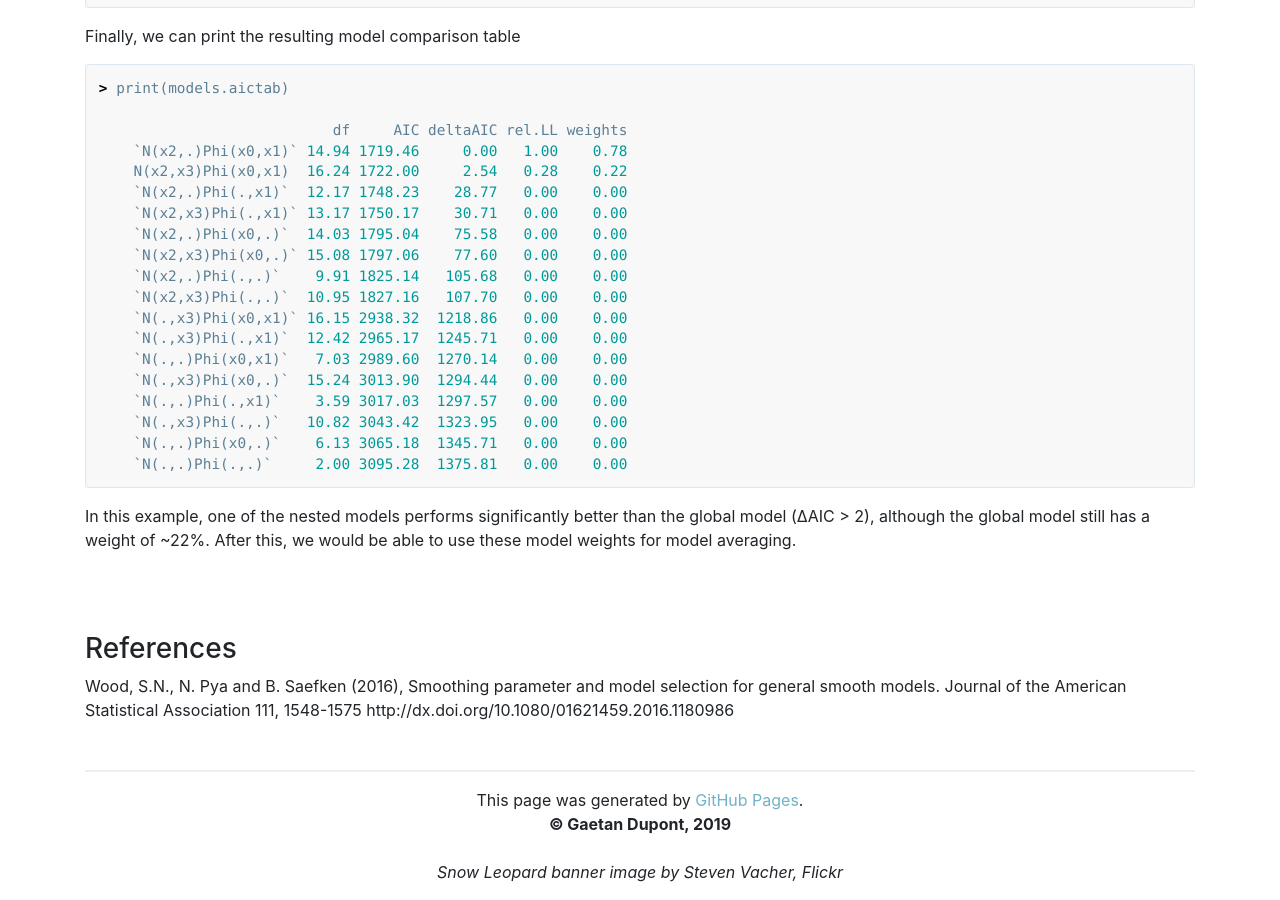
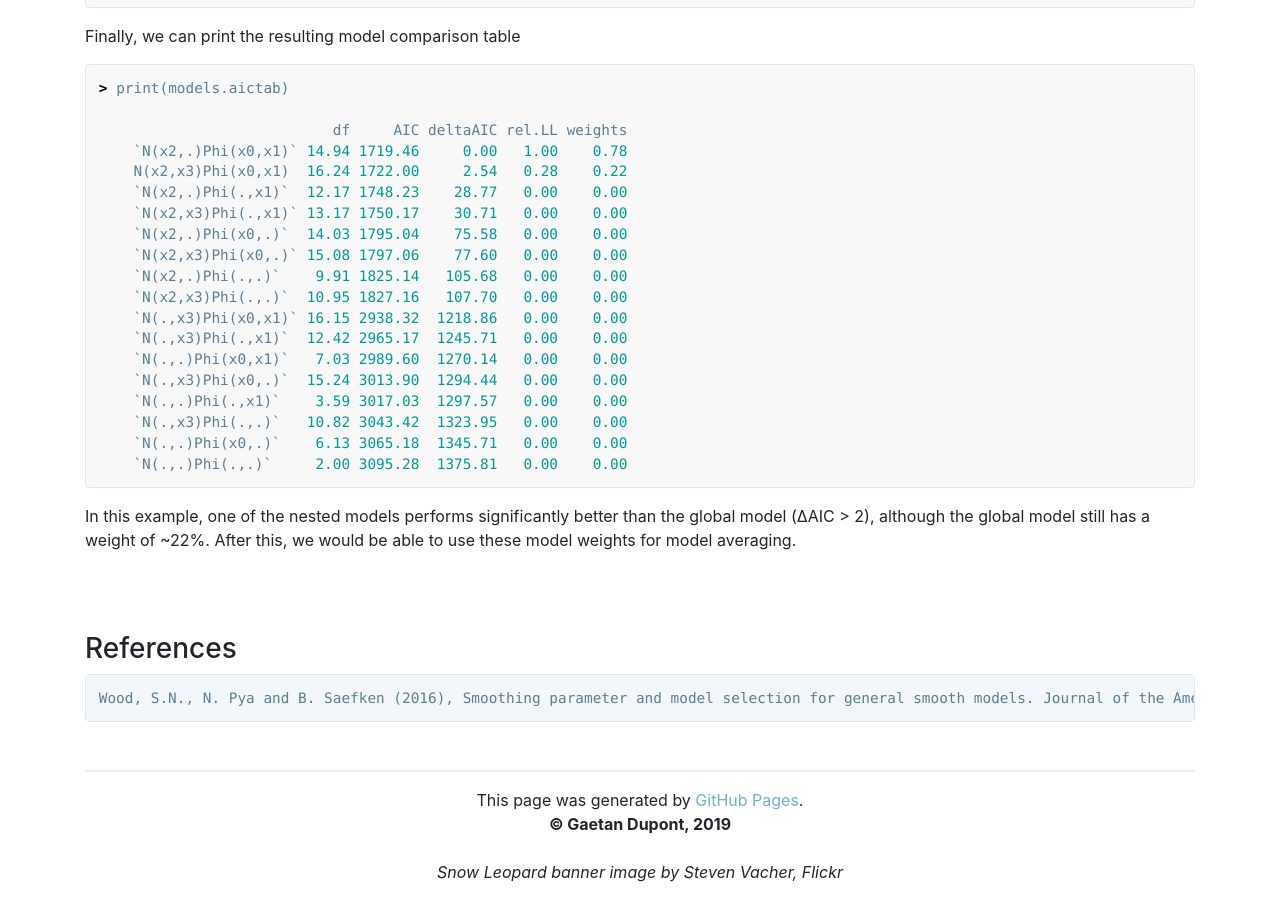
Before and after one commit to chrisyeh96/chrisyeh96.github.io, a Jekyll site: the page built from _posts/2019-05-29-Auto-Nested-Mod.md, in a window 1280 px wide and 900 px high, scrolled down 7262 px. Built offline with Jekyll 4.4.1, drawn with Linux system fonts in a browser that asks for light colours; nearby versions of some CDN libraries.

Commit message:
Update 2019-05-29-Auto-Nested-Mod.md

```diff
--- a/_posts/2019-05-29-Auto-Nested-Mod.md
+++ b/_posts/2019-05-29-Auto-Nested-Mod.md
@@ -325,4 +325,4 @@ In this example, one of the nested models performs significantly better than the
 
 ### References
 
-<p>Wood, S.N., N. Pya and B. Saefken (2016), Smoothing parameter and model selection for general smooth models. Journal of the American Statistical Association 111, 1548-1575 http://dx.doi.org/10.1080/01621459.2016.1180986</p>
+<pre><code>Wood, S.N., N. Pya and B. Saefken (2016), Smoothing parameter and model selection for general smooth models. Journal of the American Statistical Association 111, 1548-1575 http://dx.doi.org/10.1080/01621459.2016.1180986</pre></code>
```
